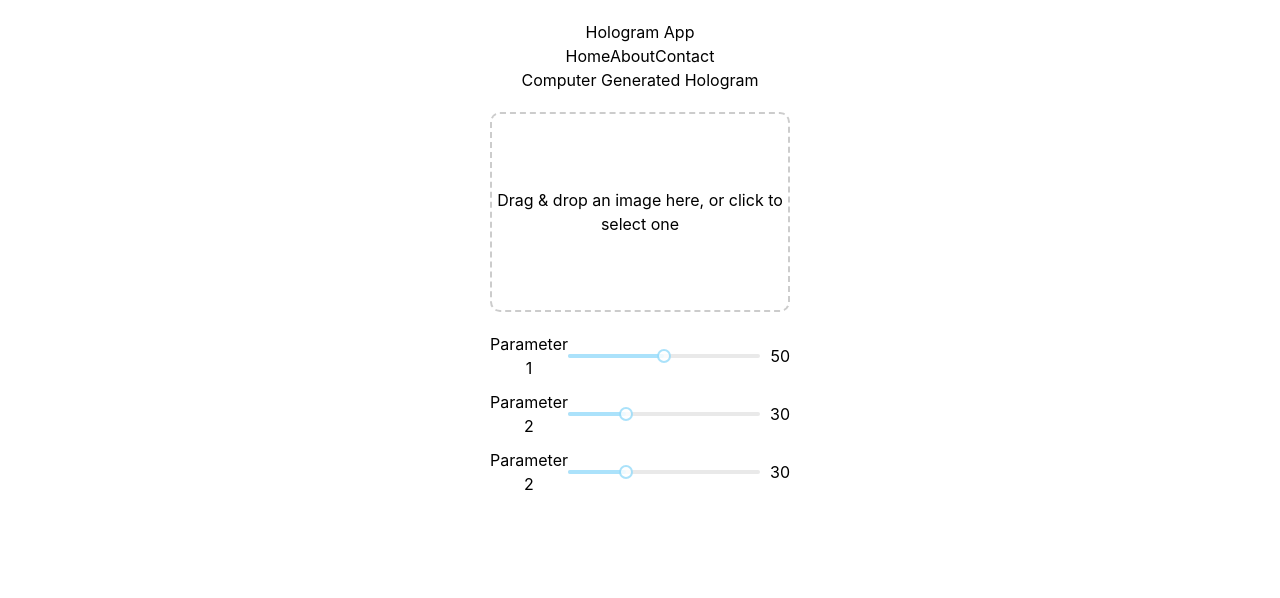
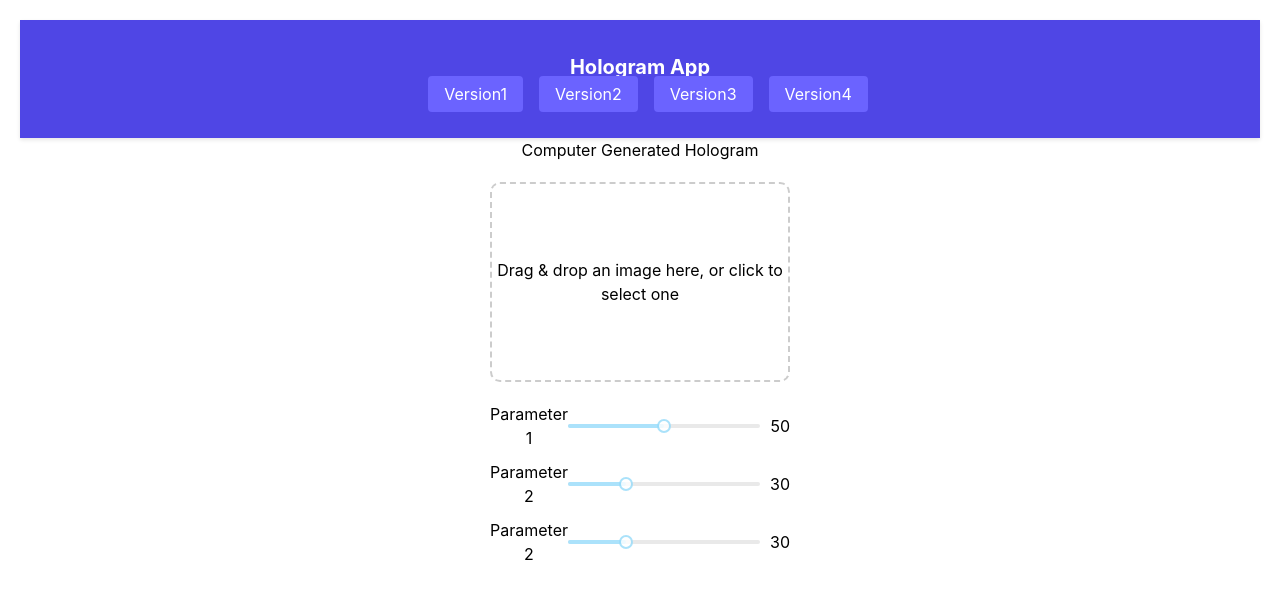
Before and after one commit to shabdpatel/hologram-app, a React (Create React App) app: page / in a window 1280 px wide. Shown: the top 598 px of the page. Built offline with nearby package versions, Linux system fonts and the light colour scheme.

Commit message:
nav bar directly wihtout tailwind

```diff
--- a/src/Navbar.js
+++ b/src/Navbar.js
@@ -2,16 +2,17 @@ import React from 'react';
 
 const Navbar = () => {
   return (
-    <nav className="bg-gray-800 p-4">
+    <nav style={{ backgroundColor: '#4F46E5', padding: '2rem', boxShadow: '0 2px 4px rgba(0, 0, 0, 0.1)' }}>
       <div className="max-w-6xl mx-auto">
         <div className="flex justify-between items-center">
           <div className="flex items-center">
-            <span className="text-white text-xl font-bold">Hologram App</span>
+            <span style={{ color: '#FFFFFF', fontSize: '1.25rem', fontWeight: 'bold', padding: '5rem' }}>Hologram App</span>
           </div>
           <div className="hidden md:flex">
-            <a href="#home" className="text-white hover:text-gray-300 mr-4">Home</a>
-            <a href="#about" className="text-white hover:text-gray-300 mr-4">About</a>
-            <a href="#contact" className="text-white hover:text-gray-300">Contact</a>
+            <a href="#version1" style={{ color: '#FFFFFF', marginLeft: '1rem', textDecoration: 'none', padding: '0.5rem 1rem', borderRadius: '0.25rem', backgroundColor: '#6B63FF' }}>Version1</a>
+            <a href="#version2" style={{ color: '#FFFFFF', marginLeft: '1rem', textDecoration: 'none', padding: '0.5rem 1rem', borderRadius: '0.25rem', backgroundColor: '#6B63FF' }}>Version2</a>
+            <a href="#version3" style={{ color: '#FFFFFF', marginLeft: '1rem', textDecoration: 'none', padding: '0.5rem 1rem', borderRadius: '0.25rem', backgroundColor: '#6B63FF' }}>Version3</a>
+            <a href="#version4" style={{ color: '#FFFFFF', marginLeft: '1rem', textDecoration: 'none', padding: '0.5rem 1rem', borderRadius: '0.25rem', backgroundColor: '#6B63FF' }}>Version4</a>
           </div>
         </div>
       </div>
--- a/src/index.css
+++ b/src/index.css
@@ -1,6 +1,7 @@
 @import 'tailwindcss/base';
 @import 'tailwindcss/components';
 @import 'tailwindcss/utilities';
+
 
 body {
   margin: 0;
```
Also changed, not shown: postcss.config.js (line endings or trailing spaces).
